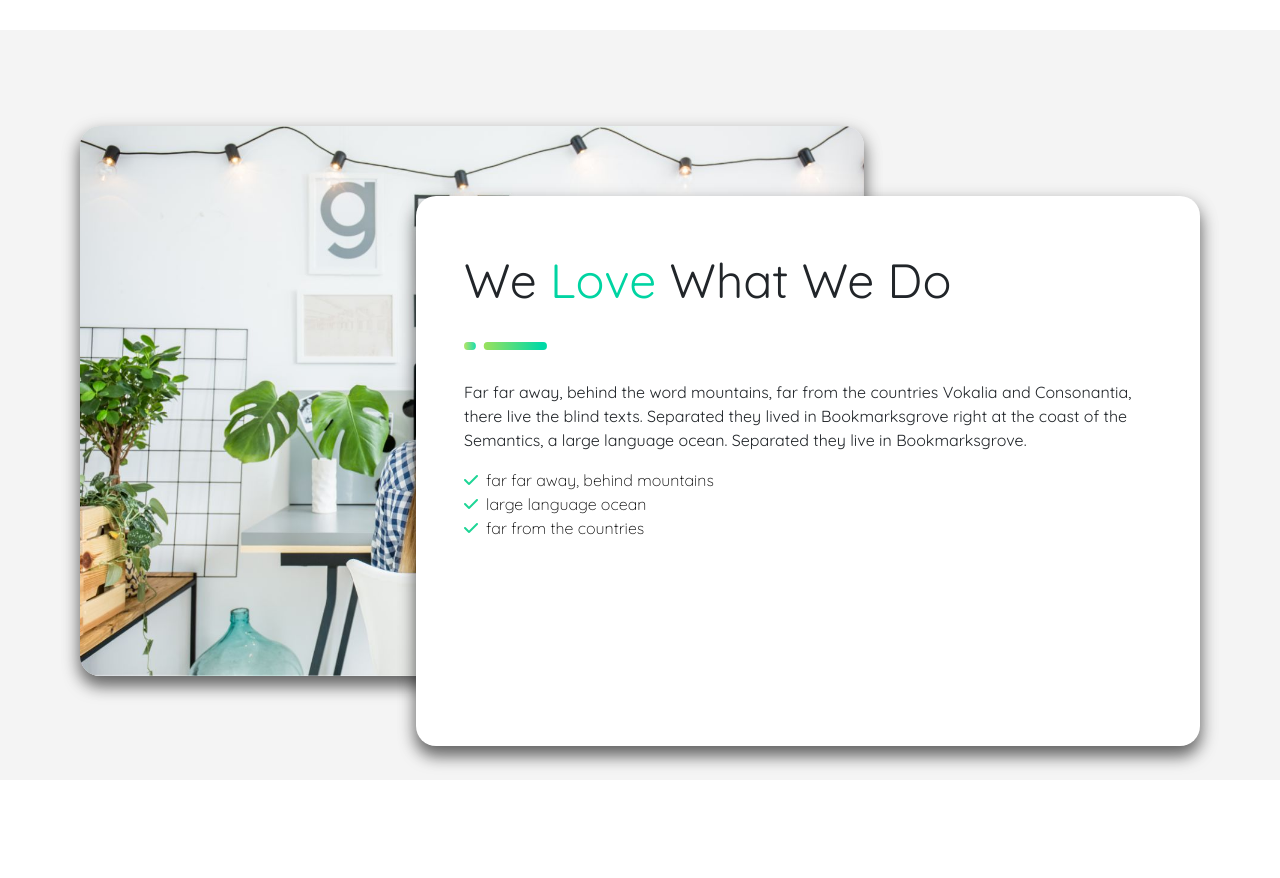
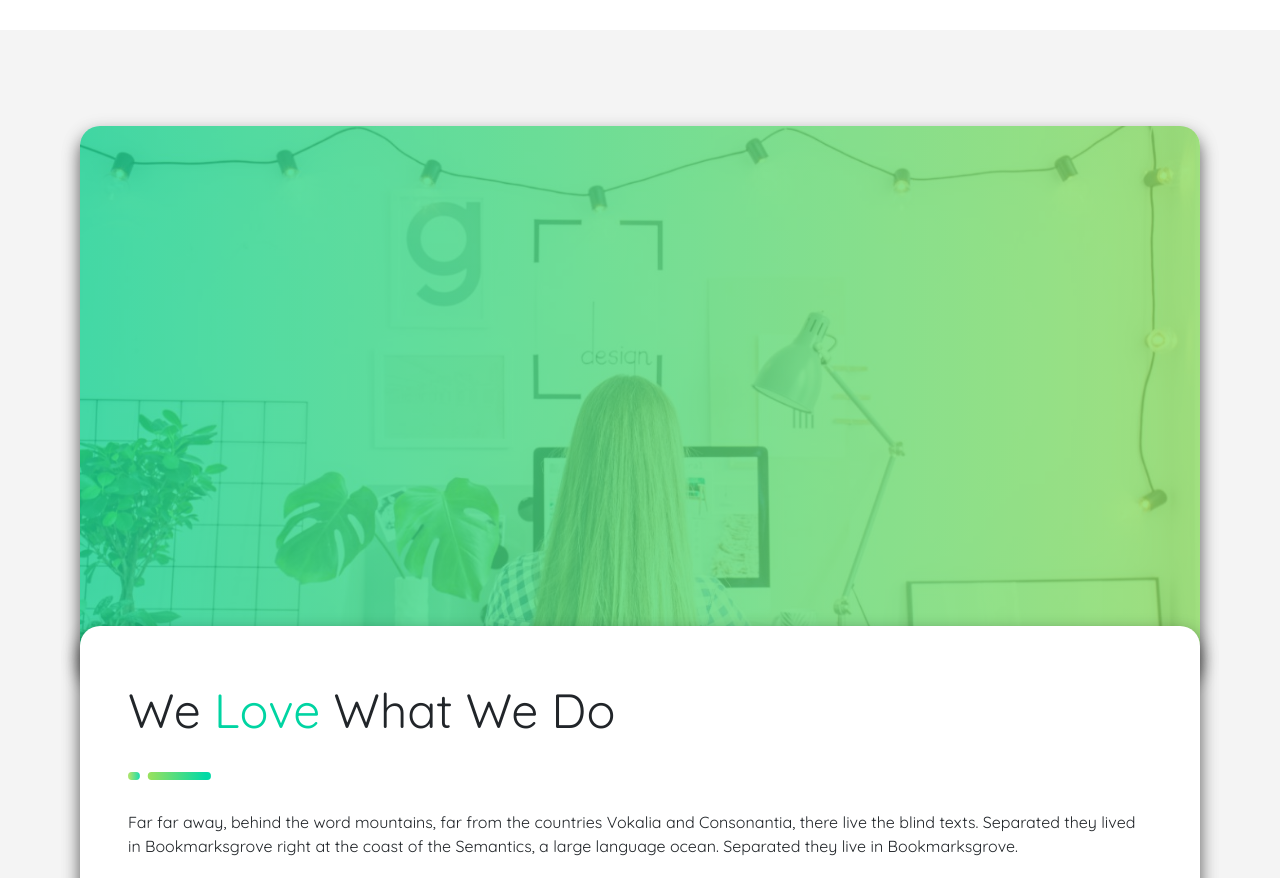
Before and after one commit to CosimoA/proj-html-vuejs, a Vue app: page / in a window 1280 px wide. Shown: the part 5160-6038 px from the top of the page. Built offline with nearby package versions, Linux system fonts and the light colour scheme.

Commit message:
add: colored image in user container

```diff
--- a/src/pages/Home.vue
+++ b/src/pages/Home.vue
@@ -263,10 +263,12 @@ export default {
                 </div>
             </div> <!--end projects-->
         </section>
-        <section style="background-color: #f4f4f4; margin-top: 4em; height: 750px">
+        <section style="background-color: #f4f4f4; margin-top: 4em; height: 1280px">
             <div class="user_container">
                 <div class="numbers">
+                    <div class="colored">
 
+                    </div>
                 </div>
                 <div class="text_love p-5">
                     <p style=" font-size: 3em;"> We <span>Love</span> What We Do</p>
--- a/src/styles/home.scss
+++ b/src/styles/home.scss
@@ -161,20 +161,25 @@ li a:hover {
     background-size: cover;
     height: 550px;
     min-height: fit-content;
-    width: 70%;
+    width: 100%;
     border-radius: 20px;
     box-shadow: 0 10px 16px 0 rgba(0, 0, 0, 0.514), 0 6px 20px 0 rgba(0, 0, 0, 0.19);
+}
+
+.colored {
+    background-image: linear-gradient(to left, #8ddc63, #1cd595);
+    filter: opacity(0.8);
+    height: 550px;
+    border-radius: 20px;
 }
 
 .text_love {
     position: absolute;
     z-index: 2;
     background-color: #ffffff;
-    width: 70%;
+    width: 100%;
     height: 550px;
-    left: 30%;
-    top: 70px;
-    right: 50px;
+    top: 500px;
     border-radius: 20px;
     box-shadow: 0 10px 16px 0 rgba(0, 0, 0, 0.514), 0 6px 20px 0 rgba(0, 0, 0, 0.19);
 }
```
